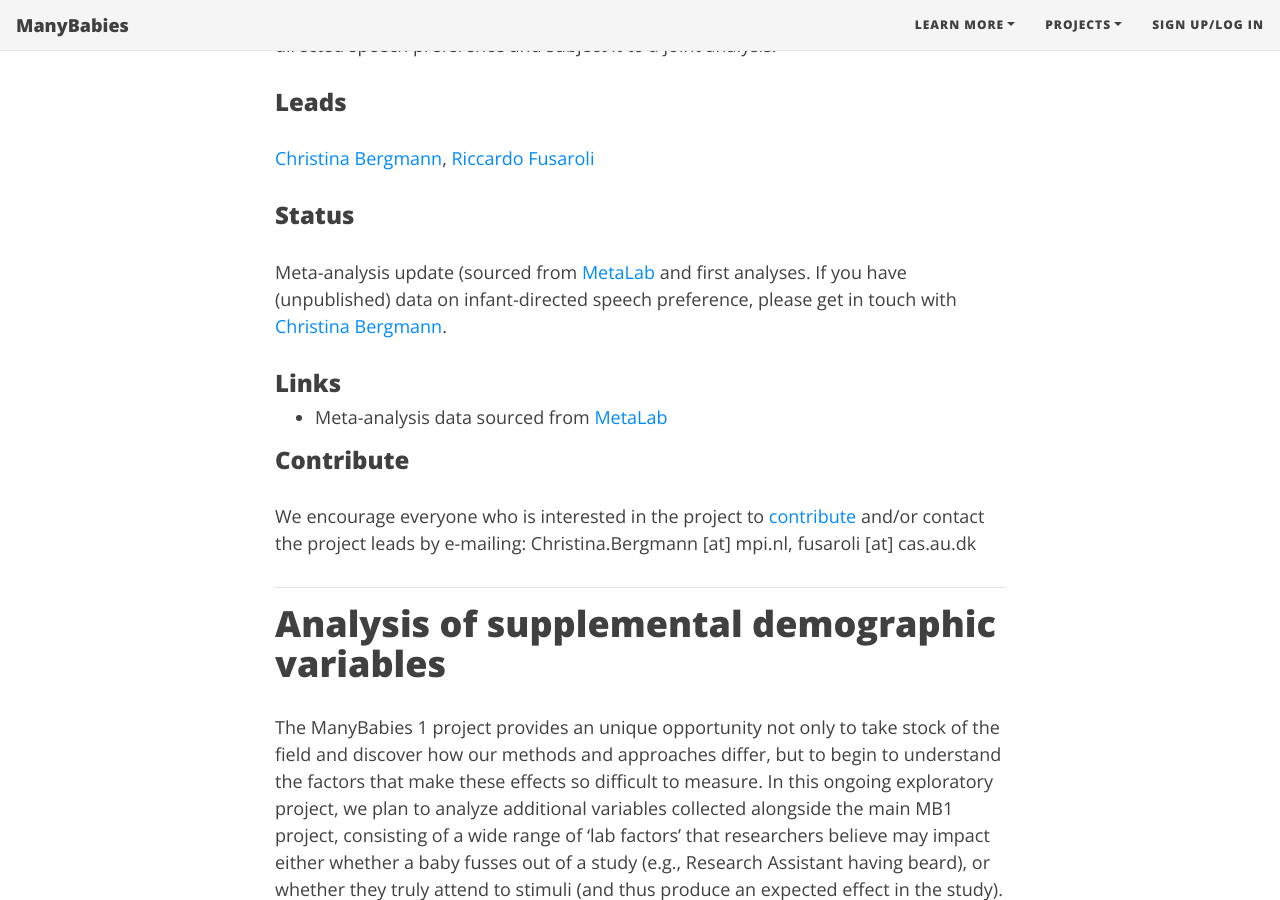
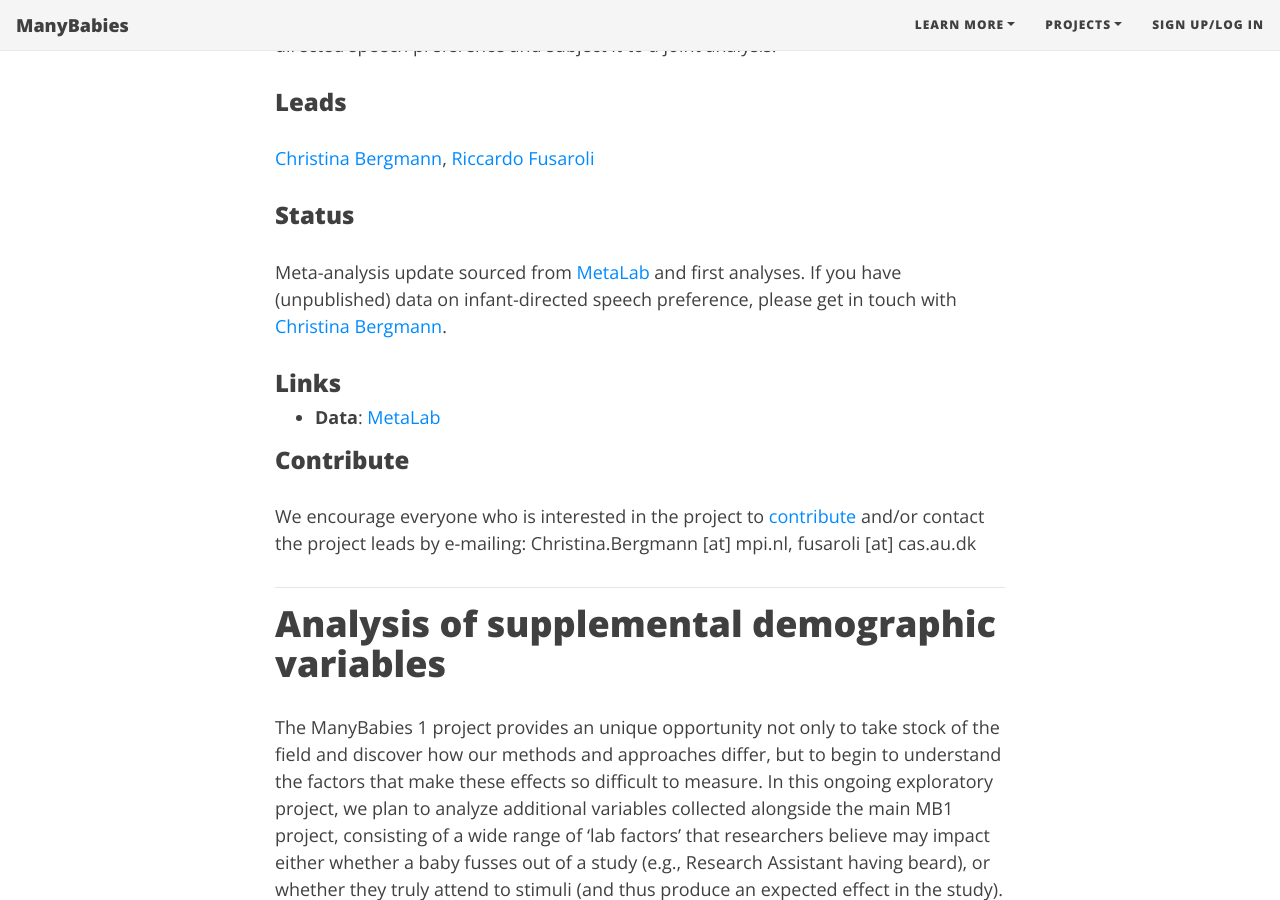
Before and after one commit to manybabies/manybabies.github.io, a Jekyll site: the page built from MB1SA.md, in a window 1280 px wide and 900 px high, scrolled down 516 px. Built offline with Jekyll 4.4.1, drawn with Linux system fonts in a browser that asks for light colours; nearby versions of some CDN libraries; some web fonts are replaced.

Commit message:
format edit.

```diff
--- a/MB1SA.md
+++ b/MB1SA.md
@@ -20,10 +20,10 @@ Meta-analyses are often considered to be the most reliable source of information
 
 
 ### Status
-Meta-analysis update (sourced from [MetaLab](http://metalab.stanford.edu/dataset/idspref.html) and first analyses. If you have (unpublished) data on infant-directed speech preference, please get in touch with [Christina Bergmann](mailto:Christina.Bergmann@mpi.nl).
+Meta-analysis update sourced from [MetaLab](http://metalab.stanford.edu/dataset/idspref.html) and first analyses. If you have (unpublished) data on infant-directed speech preference, please get in touch with [Christina Bergmann](mailto:Christina.Bergmann@mpi.nl).
 
 ### Links
-* Meta-analysis data sourced from [MetaLab](http://metalab.stanford.edu/dataset/idspref.html)
+* **Data**: [MetaLab](http://metalab.stanford.edu/dataset/idspref.html)
 
 <!--
 * **Materials, Protocols, and Documentation**: [MB1B-OSF](https://osf.io/zauhq/).
```
